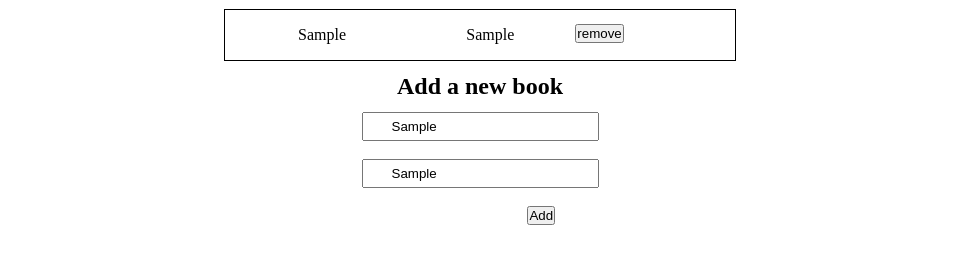
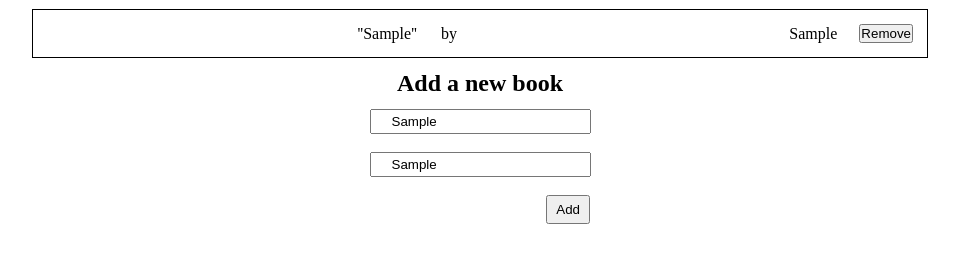
Before and after one commit to Tafloninno/Awesome_books_project, a website: page index.html in a window 1280 px wide. Both pictures are taken after typing "Sample", "Sample" into the empty fields and a click on the button "Add". Shown: the part 40-304 px from the top of the page, without its empty margins (160-1119 px from the left). Drawn offline with Linux system fonts and the light colour scheme.

Commit message:
Add remove button functionality

```diff
--- a/main.js
+++ b/main.js
@@ -27,10 +27,10 @@ class SavelocalItems {
     localStorage.setItem('books', JSON.stringify(books));
   }
 
-  static removeItem(title) {
+  static removeItem(author) {
     const books = SavelocalItems.getBook();
     books.forEach((book, index) => {
-      if (book.title === title) {
+      if (book.author === author) {
         books.splice(index, 1);
       }
     });
@@ -49,23 +49,23 @@ class ListBooks {
   static addBooks(book) {
     const bookHolder = document.createElement('tr');
     bookHolder.innerHTML = `
-      <td>${book.title}</td>
-      <td>${book.author}</td>
-      <button class="remove">remove</button>
-       `;
+    <td>''${book.title}'' <span> by </span></td>
+    <td>${book.author}</td>
+    <button><a href="#" class="remove">Remove</button>
+      `;
     bookList.appendChild(bookHolder);
   }
 
   static RemoveBook(item) {
     if (item.classList.contains('remove')) {
-      item.parentElement.remove();
+      item.parentElement.parentElement.remove();
     }
   }
 }
 
 ListBooks.displaybooks();
 
-document.addEventListener('DOMContentLoaded', ListBooks.displaybooks);
+// document.addEventListener('DOMContentLoaded', ListBooks.displaybooks);
 
 buttonAdd.addEventListener('click', (e) => {
   e.preventDefault();
@@ -78,5 +78,5 @@ buttonAdd.addEventListener('click', (e) => {
 
 bookList.addEventListener('click', (e) => {
   ListBooks.RemoveBook(e.target);
-  SavelocalItems.removeItem(e.target.title);
+  SavelocalItems.removeItem(e.target.parentElement.previousElementSibling.textContent);
 });
--- a/style.css
+++ b/style.css
@@ -17,41 +17,53 @@ main {
 }
 
 table {
-  width: 40%;
+  width:70%;
   display: flex;
+  flex-wrap: nowrap;
   flex-direction: column;
-  justify-content: space-between;
-  border: 1px solid black;
+  justify-content: space-around;
+  border: 1px solid #000000;
   padding: 12px;
   list-style: none;
 }
 
-button .remove {
-  padding-left: 10%;
+button a {
+  text-decoration: none;
+  color:black;
+}
+
+span {
+  padding-left: 20px ;
 }
 
 tbody {
-  width: 80%;
+  width: 100%;
 }
 
 tr {
   width: 100%;
 }
 
+tr td {
+  width: 100%;
+  padding-right: 20px;
+  padding-left: -70px;
+}
+
 td {
-  width: 50%;
+  width: 100%;
   text-align: center;
-  padding: 2px;
 }
 
 form button {
   display: flex;
   justify-content: flex-end;
-  margin-left: 70%;
+  margin-left: 80%;
+  padding: 5px 8px;
 }
 
 form input {
-  padding: 5px 28px;
+  padding: 3px 20px;
 }
 
 h2 {
```
